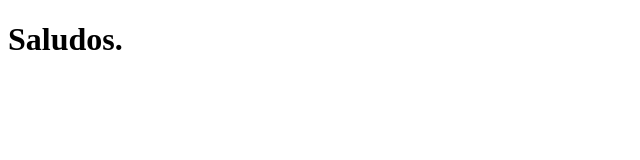
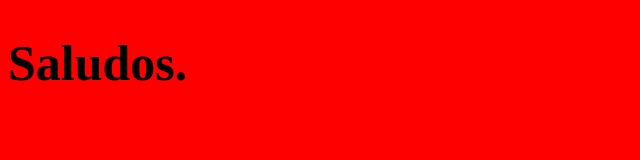
Before and after one commit to LaloNegrete/isgit, a plain HTML site: page index.html in a window 1280 px wide. Shown: the whole page, without its empty margins (0-640 px from the left). Drawn offline with Linux system fonts and the light colour scheme.

Commit message:
Se agrega un color rojo

```diff
--- a/index.html
+++ b/index.html
@@ -1,6 +1,7 @@
 <!DOCTYPE html>
 <html>
 <head>
+	<link rel="stylesheet" type="text/css" href="./master.css">
 	<title>Ingenieria de Software Gpo. 2660</title>
 </head>
 <body>
--- a/master.css
+++ b/master.css
@@ -0,0 +1,6 @@
+body{
+	background-color: red;
+}
+h1{
+	font-size: 50px;
+}
```
